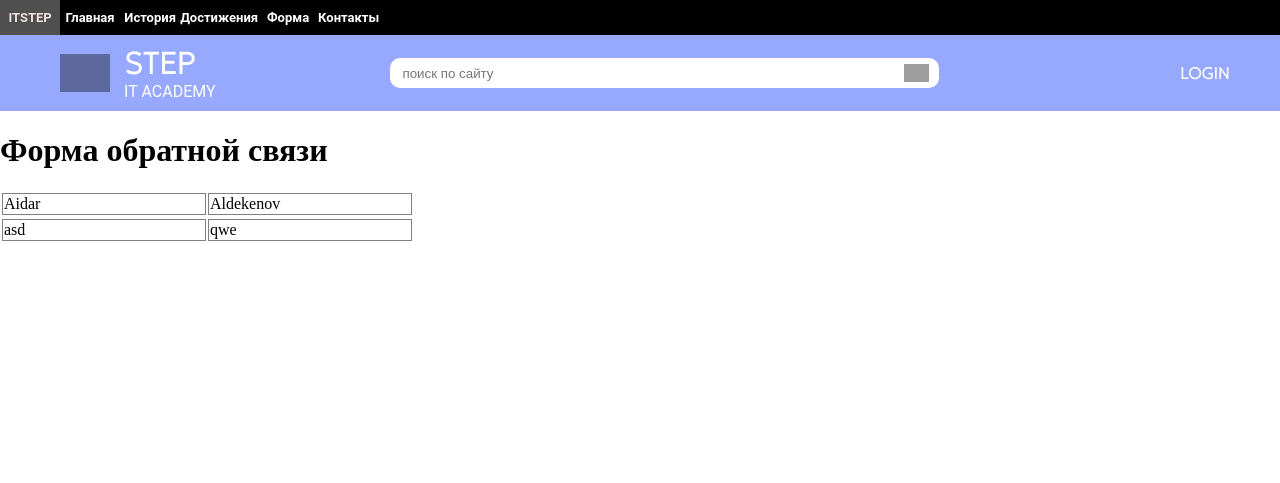
After one commit to Aldekenov/HomeWork, a Django app: page /history/ in a window 1280 px wide. The commit adds this page. Shown: the top 483 px of the page. Run offline with Django 4.2, Linux system fonts and the light colour scheme; data comes from the database, SQL or seed files in the repository; both versions use the stored data as it was after the commit; some libraries are stand-ins or nearby versions; grey boxes are pictures that could not be loaded.

Commit message:
02.07.23

```diff
--- a/ClassWork/formsite/formsite/urls.py
+++ b/ClassWork/formsite/formsite/urls.py
@@ -16,12 +16,13 @@ Including another URLconf
 """
 from django.contrib import admin
 from django.urls import path
-from newform.views import index, InfoCreateView
+from newform.views import *
 from django.contrib.auth import views as auth_views
 
 urlpatterns = [
     path('admin/', admin.site.urls),
     path('', index, name='index'),
+    path('history/', history, name='history'),
     path('add/', InfoCreateView.as_view(), name='add'),
     path('admin/login/', auth_views.LoginView.as_view(template_name='login.html'), name='login'),
 ]
--- /dev/null
+++ b/ClassWork/formsite/newform/static/style/history.css
@@ -0,0 +1,8 @@
+
+th {
+   border: 1px solid grey;
+}
+td {
+   border: 1px solid grey;
+    width: 200px;
+}
--- a/ClassWork/formsite/newform/static/style/main.css
+++ b/ClassWork/formsite/newform/static/style/main.css
@@ -11,6 +11,7 @@ a {
     margin: 0;
     font-size: 30px;
     color: white;
+    font-weight: bold;
 }
 #logo img {
     display: inline-block;
--- a/ClassWork/formsite/newform/templates/layouts/main.html
+++ b/ClassWork/formsite/newform/templates/layouts/main.html
@@ -16,7 +16,7 @@
         <ul>
             <li>ITSTEP</li>
             <li><a href="{% url 'index' %}">Главная</a></li>
-            <li>История</li>
+            <li><a href="{% url 'history' %}">История</a></li>
             <li>Достижения</li>
             <li><a href="{% url 'add' %}">Форма</a></li>
             <li>Контакты</li>
@@ -35,7 +35,7 @@
             <img src="https://cdn2.iconfinder.com/data/icons/user-interface-169/32/search-256.png">
         </div>
         <div id="admin-button">
-            <p>LOGIN</p>
+            <p><a href="/admin">LOGIN</a></p>
         </div>
     </div>
     <main id='main'>
--- /dev/null
+++ b/ClassWork/formsite/newform/templates/newform/history.html
@@ -0,0 +1,16 @@
+{% extends 'layouts/main.html' %}
+{% block content %}
+    {% load static %}
+    <link rel="stylesheet" href="{% static 'style/history.css' %}">
+    <h1 id="form-text"> Форма обратной связи</h1>
+    <div id="box">
+        {% for tx in txt %}
+        <table id="content">
+            <tr>
+                <td>{{ tx.name }}</td>
+                <td>{{ tx.surname }}</td>
+            </tr>
+        </table>
+        {% endfor %}
+    </div>
+{% endblock %}
--- a/ClassWork/formsite/newform/views.py
+++ b/ClassWork/formsite/newform/views.py
@@ -21,3 +21,9 @@ class InfoCreateView(CreateView):
         context = super().get_context_data(**kwargs)
         context['lesson'] = Lesson.objects.all()
         return context
+
+def history(request):
+    template = loader.get_template('newform/history.html')
+    txt = Info.objects.order_by('lesson')
+    context = {'txt': txt}
+    return HttpResponse(template.render(context, request))
```
Also changed, not shown: ClassWork/formsite/db.sqlite3.
